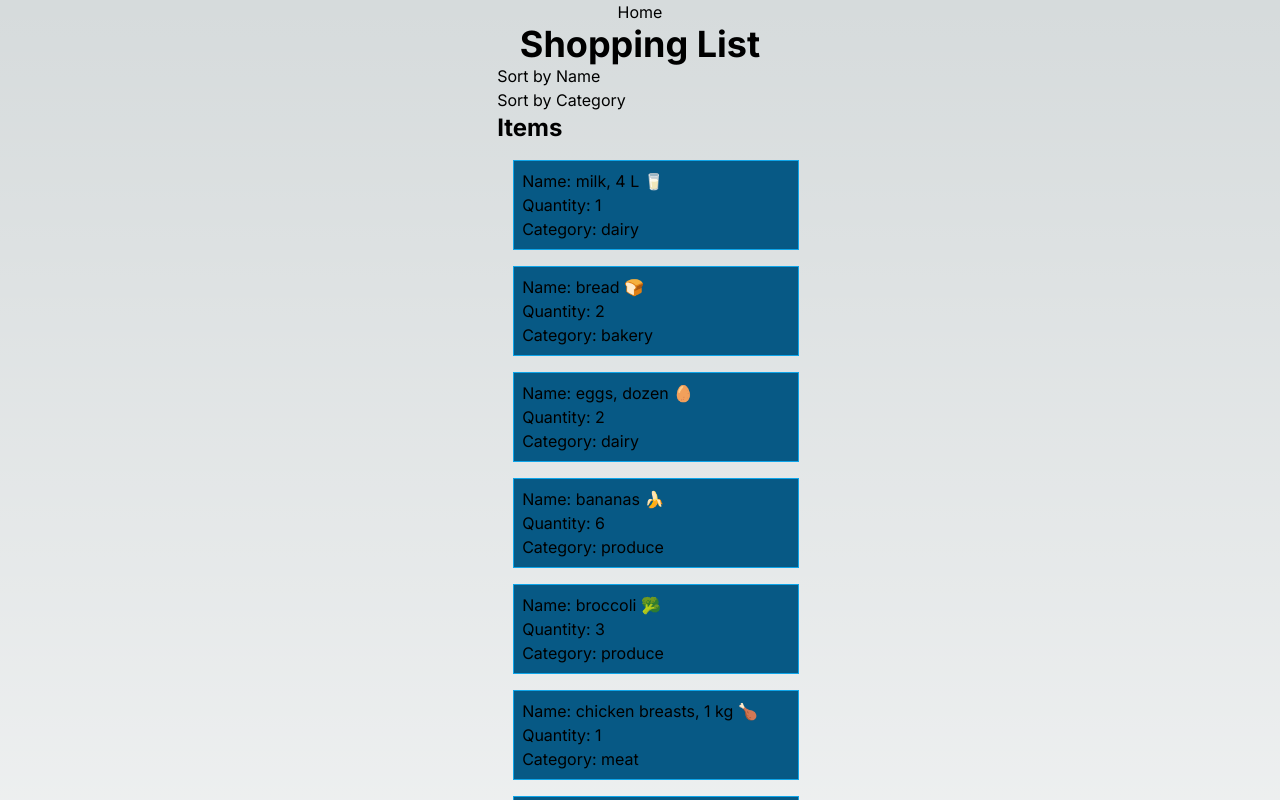
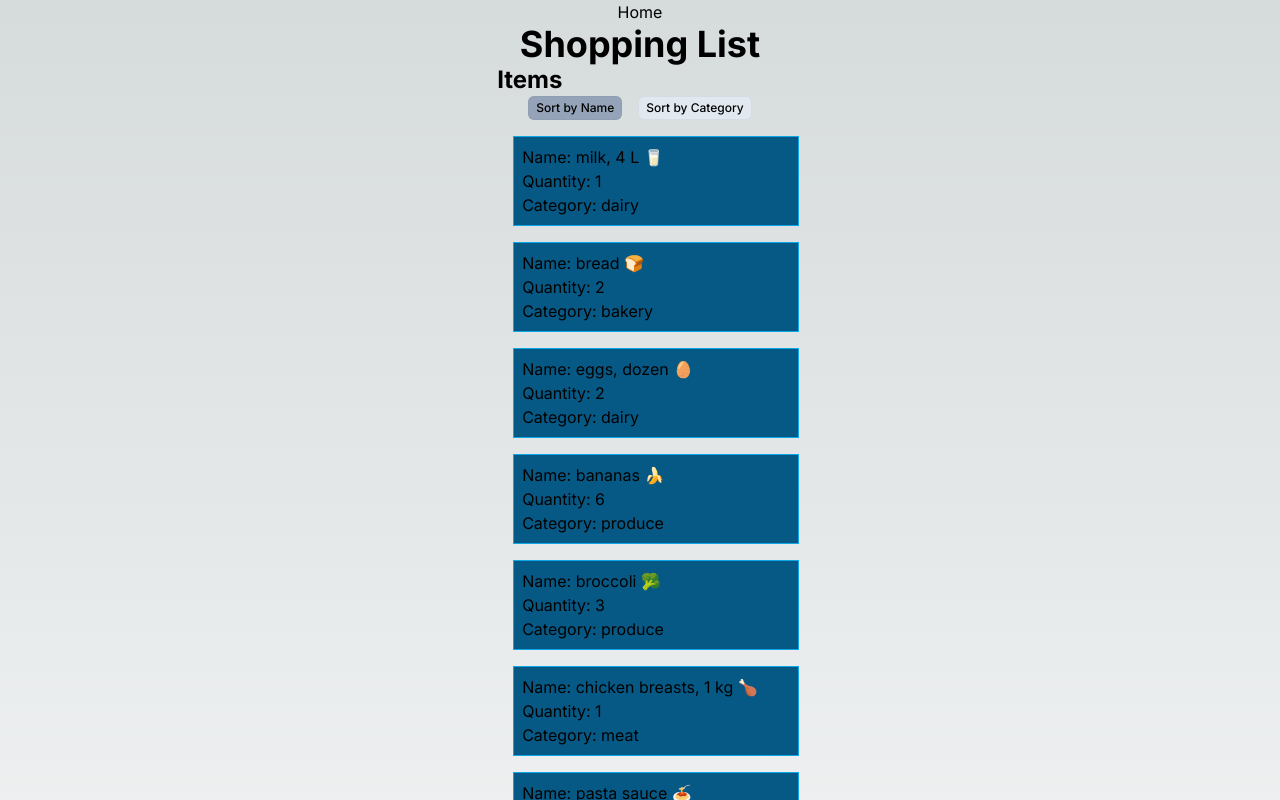
Before and after one commit to GabrielPJL12/cprg306-assignments, a Next.js app: page /week5 in a window 1280 px wide. Shown: the top 800 px of the page. Built offline with nearby package versions, Linux system fonts and the light colour scheme.

Commit message:
sort buttons

```diff
--- a/app/week5/item-list.js
+++ b/app/week5/item-list.js
@@ -16,11 +16,28 @@ export default function ItemList() {
         }
     }
 
+    function SortButtons() {
+        if (sortBy === "name") {
+            return (
+                <div className="flex justify-center space-x-4">
+                    <button onClick={handleSort} value="name" class="bg-slate-400 inline-flex items-center rounded-md px-2 py-1 text-xs font-medium text-black ring-1 ring-inset ring-gray-500/10">Sort by Name</button>
+                    <button onClick={handleSort} value="category" class="bg-slate-200 inline-flex items-center rounded-md px-2 py-1 text-xs font-medium text-black ring-1 ring-inset ring-gray-500/10">Sort by Category</button>
+                </div>
+            )
+        } else if (sortBy === "category") {
+            return (
+                <div className="flex justify-center space-x-4">
+                    <button onClick={handleSort} value="name" class="bg-slate-200 inline-flex items-center rounded-md px-2 py-1 text-xs font-medium text-black ring-1 ring-inset ring-gray-500/10">Sort by Name</button>
+                    <button onClick={handleSort} value="category" class="bg-slate-400 inline-flex items-center rounded-md px-2 py-1 text-xs font-medium text-black ring-1 ring-inset ring-gray-500/10">Sort by Category</button>
+                </div>
+            )
+        }
+    }
+
     return (
         <main>
-            <button onClick={handleSort} value="name">Sort by Name</button> <br/>
-            <button onClick={handleSort} value="category">Sort by Category</button>
             <h2 className="text-2xl font-bold">Items</h2>
+            <SortButtons />
             <div>
                 {items.map((item) => (
                     <Item key={item.id} {...item} />
--- a/package.json
+++ b/package.json
@@ -12,10 +12,13 @@
     "autoprefixer": "10.4.15",
     "eslint": "8.49.0",
     "eslint-config-next": "13.4.19",
-    "next": "13.4.19",
+    "next": "^13.5.5",
     "postcss": "8.4.29",
     "react": "18.2.0",
     "react-dom": "18.2.0",
     "tailwindcss": "3.3.3"
+  },
+  "devDependencies": {
+    "daisyui": "^3.9.2"
   }
 }
```
Also changed, not shown: 1 other file (tests, documents, lock files or other folders).
